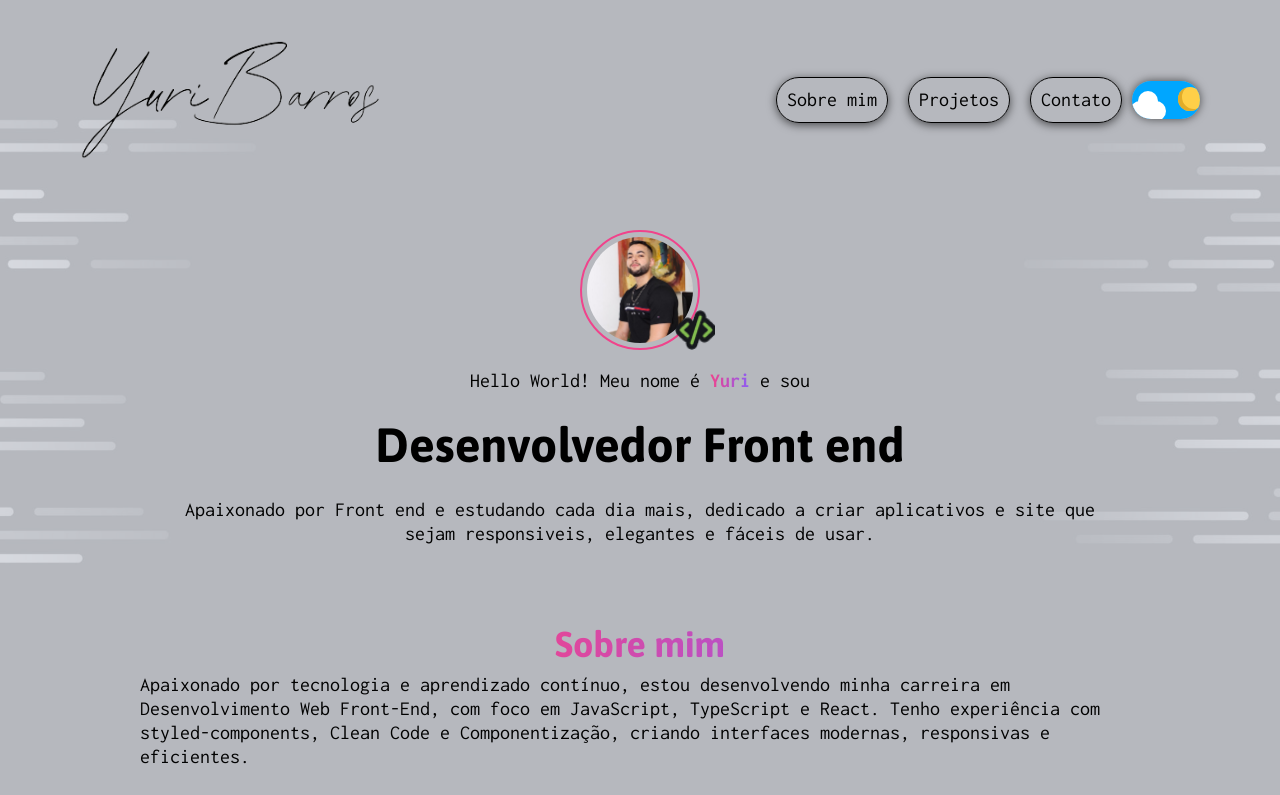
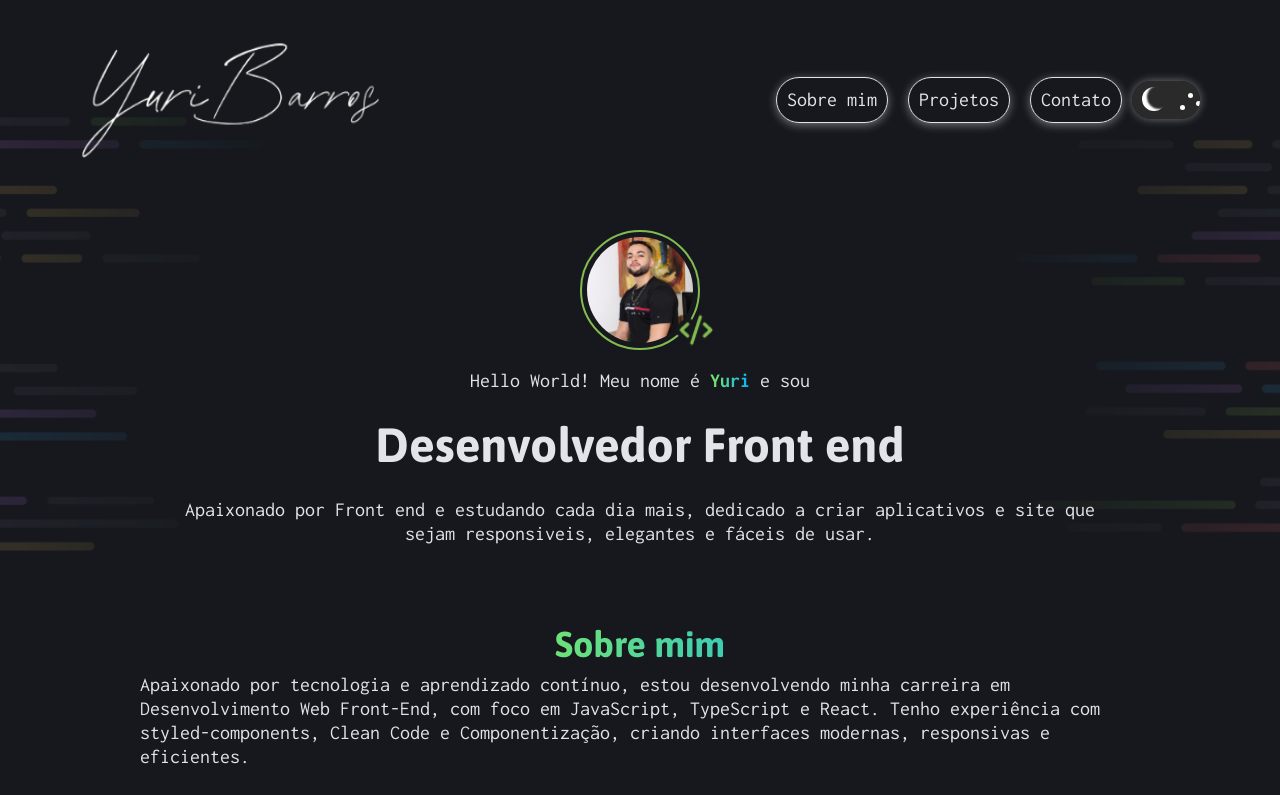
Before and after one commit to KioryFNC/Portfolio-darkmode, a React (Vite) app: page / in a window 1280 px wide. Shown: the top 795 px of the page. Built offline with nearby package versions, Linux system fonts and the light colour scheme.

Commit message:
fix: default theme = dark

```diff
--- a/src/contexts/ThemeProvider.tsx
+++ b/src/contexts/ThemeProvider.tsx
@@ -8,8 +8,10 @@ interface ThemeProviderProps {
 }
 
 export function ThemeProvider({ children }: ThemeProviderProps) {
-  const storedTheme = localStorage.getItem("theme") === "dark";
-  const [isDarkMode, setIsDarkMode] = useState(storedTheme);
+  const [isDarkMode, setIsDarkMode] = useState(() => {
+    const stored = localStorage.getItem("theme");
+    return stored ? stored === "dark" : true;
+  });
 
   useEffect(() => {
     localStorage.setItem("theme", isDarkMode ? "dark" : "light");
```
